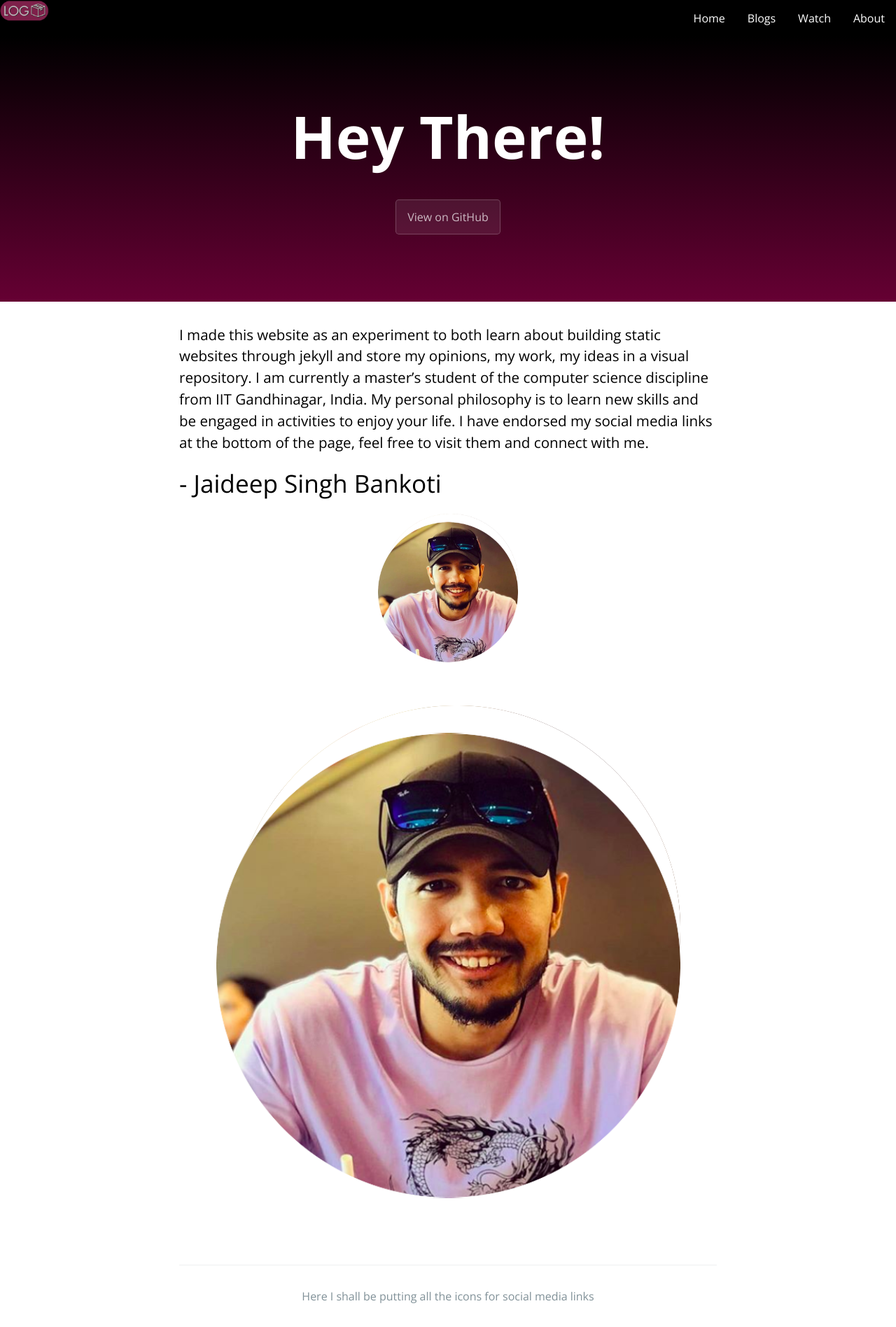
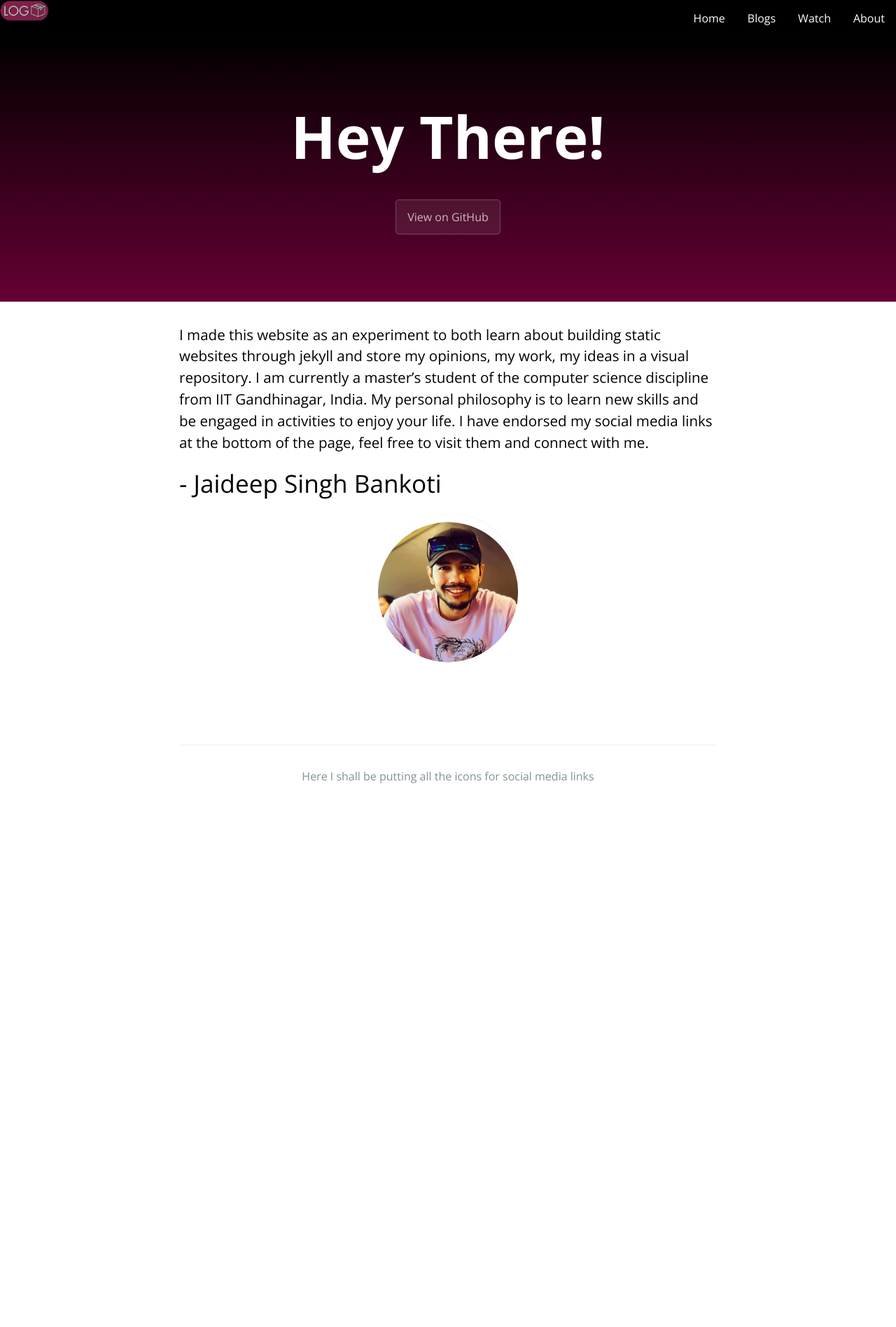
Before and after one commit to jaideepbankoti/logbox, a Jekyll site: the page built from about.markdown, in a window 1280 px wide. Shown: the whole page at 70% size. Built offline with Jekyll 4.4.1, drawn with Linux system fonts in a browser that asks for light colours; after the commit the page ends 1153 px from its top, so only the background shows below that.

Commit message:
Update post.html

```diff
--- a/_layouts/post.html
+++ b/_layouts/post.html
@@ -10,11 +10,6 @@
     <main id="content" class="main-content" role="main">
       {{content}}
     </main>
-    {% if page.title == "Hey There!" %}
-    <div align=center>
-    <img src="https://github.com/jaideepbankoti/logbox/blob/gh-pages/assets/img/JDprofr.png" alt="JD">
-    </div>
-    {% endif %}
     {% include footer.html %}
 </body>
 </html>
```
